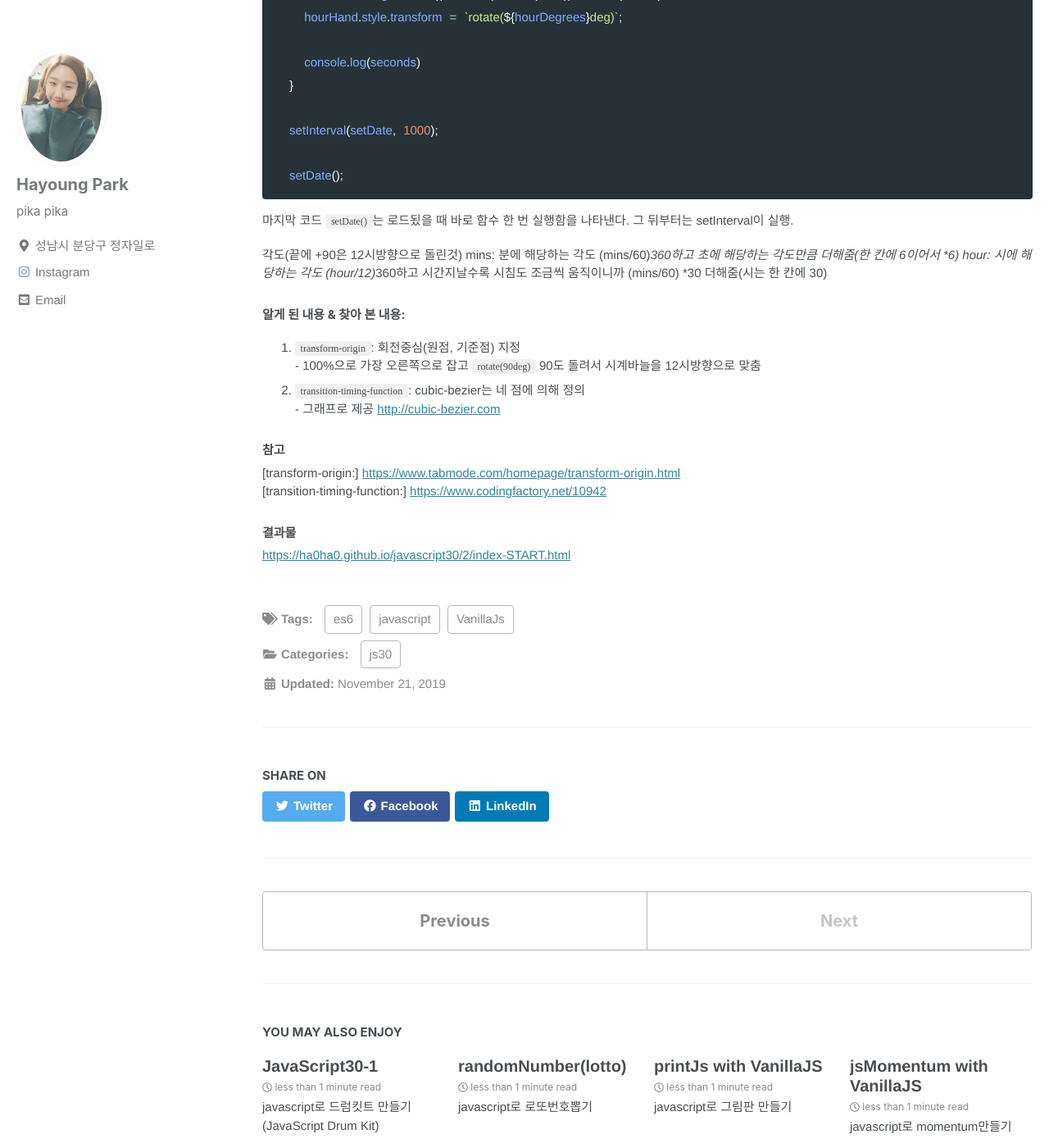
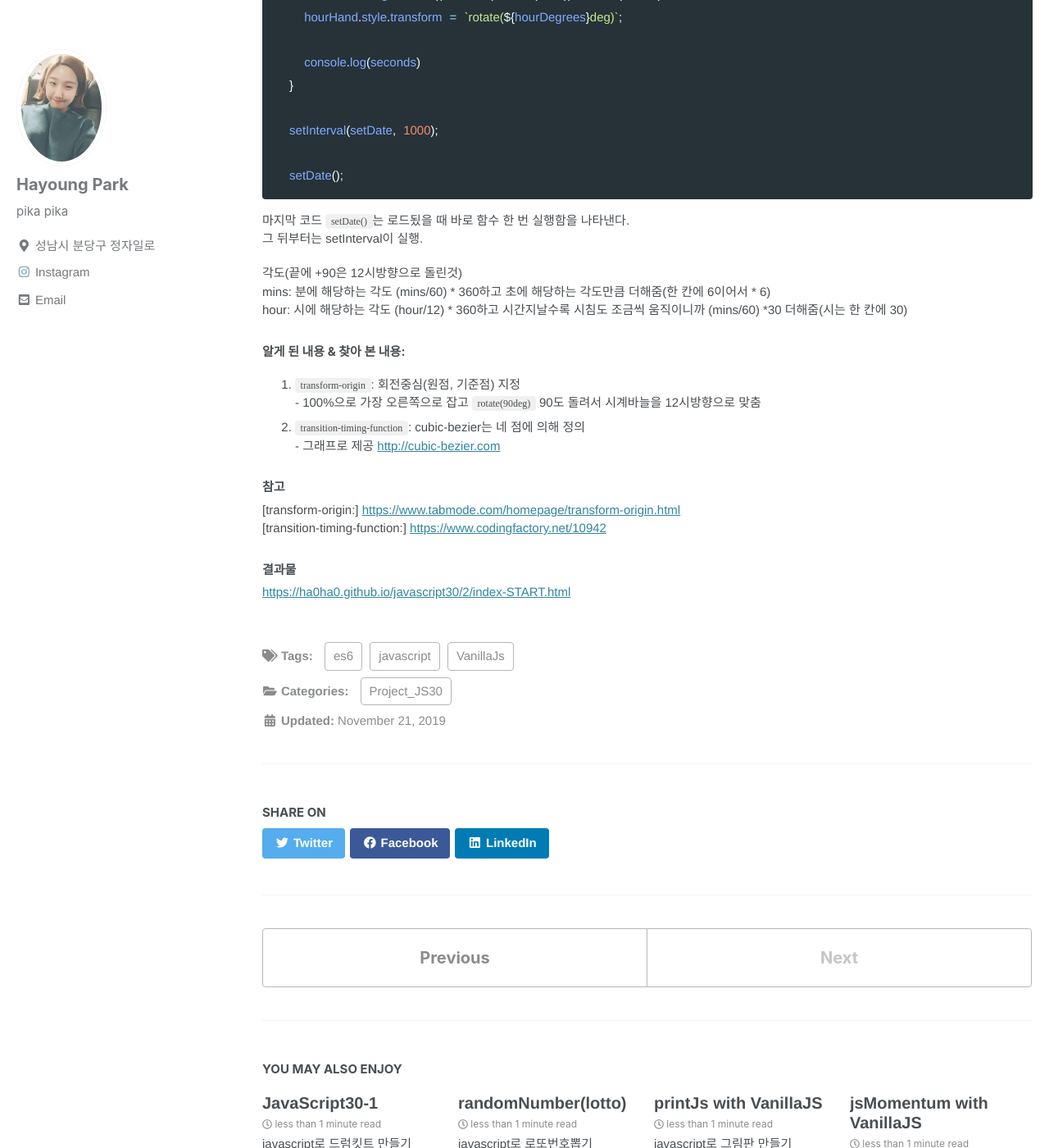
Before and after one commit to ha0ha0/ha0ha0.github.io, a Jekyll site: the page built from _posts/2019-11-21-post-6.md, in a window 1280 px wide and 1400 px high, scrolled down 2925 px. Shown: the whole window at 82% size. Built offline with Jekyll 4.4.1, drawn with Linux system fonts in a browser that asks for light colours; cached includes are drawn as plain includes; nearby versions of some CDN libraries; some web fonts are replaced.

Commit message:
js30-2 modify and category name change

````diff
--- a/_posts/2019-11-21-post-6.md
+++ b/_posts/2019-11-21-post-6.md
@@ -2,7 +2,7 @@
 title:  "JavaScript30-2"
 search: true
 categories:
-  - js30
+  - Project_JS30
 tags:
   - javascript
   - es6
@@ -120,12 +120,12 @@ classes: wide
   setDate();
 ```
 
-마지막 코드 `setDate()`는 로드됬을 때 바로 함수 한 번 실행함을 나타낸다.
+마지막 코드 `setDate()`는 로드됬을 때 바로 함수 한 번 실행함을 나타낸다.<br>
 그 뒤부터는 setInterval이 실행.
 
-각도(끝에 +90은 12시방향으로 돌린것)
-mins: 분에 해당하는 각도 (mins/60)*360하고 초에 해당하는 각도만큼 더해줌(한 칸에 6이어서 *6)
-hour: 시에 해당하는 각도 (hour/12)*360하고 시간지날수록 시침도 조금씩 움직이니까 (mins/60) *30 더해줌(시는 한 칸에 30)
+각도(끝에 +90은 12시방향으로 돌린것)<br>
+mins: 분에 해당하는 각도 (mins/60) * 360하고 초에 해당하는 각도만큼 더해줌(한 칸에 6이어서 * 6)<br>
+hour: 시에 해당하는 각도 (hour/12) * 360하고 시간지날수록 시침도 조금씩 움직이니까 (mins/60) *30 더해줌(시는 한 칸에 30)
 
 #### 알게 된 내용 & 찾아 본 내용:
   1. `transform-origin`: 회전중심(원점, 기준점) 지정<br>
````
Also changed, not shown: _posts/2019-11-19-post-5.md (+1 -1 lines).
